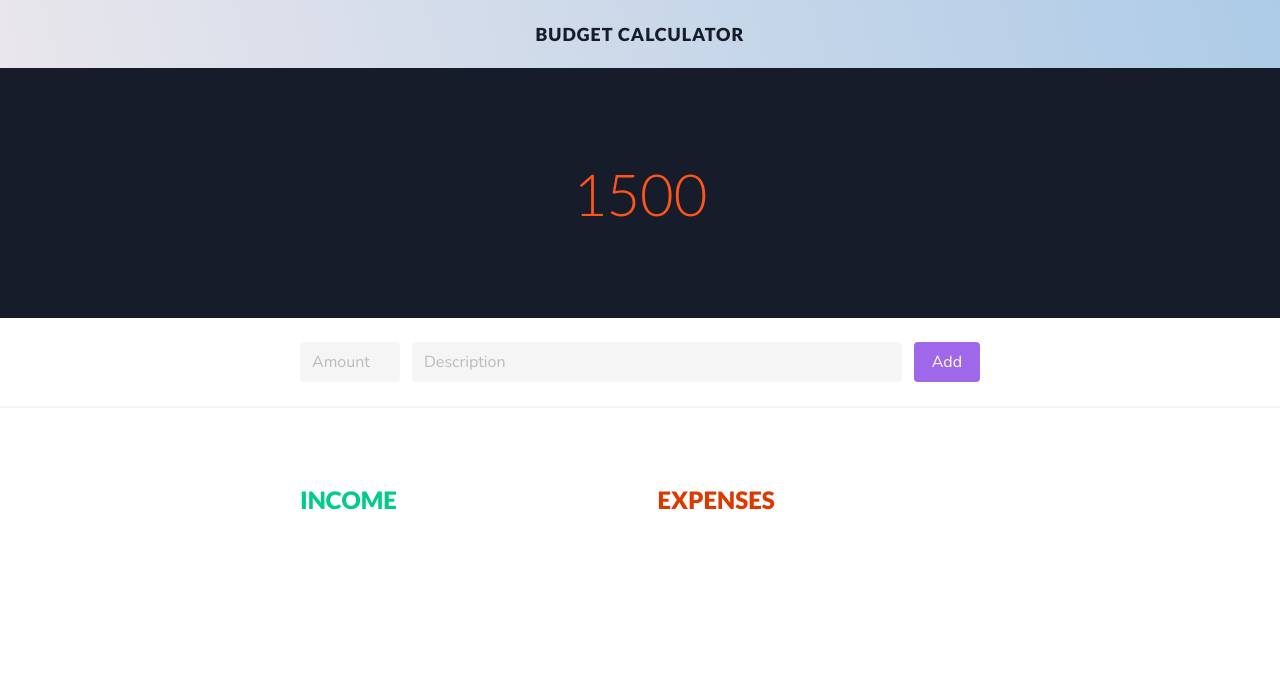
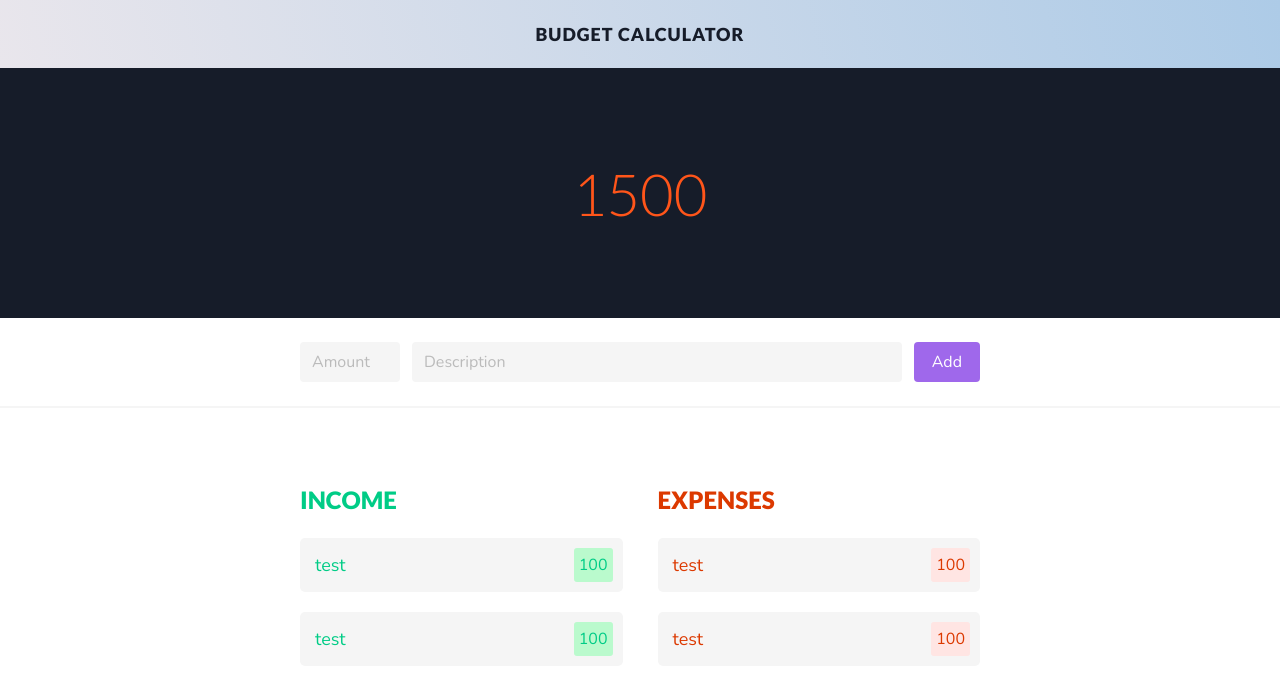
Before and after one commit to dilloncoffman/NgBudget, an Angular app: page / in a window 1280 px wide. Shown: the top 694 px of the page. Built offline with nearby package versions, Linux system fonts and the light colour scheme.

Commit message:
Finished UI styles and markup

```diff
--- a/src/app/app.module.ts
+++ b/src/app/app.module.ts
@@ -6,13 +6,15 @@ import { AppComponent } from './app.component';
 import { MainPageComponent } from './main-page/main-page.component';
 import { AddItemFormComponent } from './add-item-form/add-item-form.component';
 import { BudgetItemListComponent } from './budget-item-list/budget-item-list.component';
+import { BudgetItemCardComponent } from './budget-item-list/budget-item-card/budget-item-card.component';
 
 @NgModule({
   declarations: [
     AppComponent,
     MainPageComponent,
     AddItemFormComponent,
-    BudgetItemListComponent
+    BudgetItemListComponent,
+    BudgetItemCardComponent
   ],
   imports: [
     BrowserModule,
--- /dev/null
+++ b/src/app/budget-item-list/budget-item-card/budget-item-card.component.html
@@ -0,0 +1,14 @@
+<div class="root">
+  <div class="budget-item" [ngClass]="{ 'income': isIncome, 'expense': !isIncome }">
+    <div class="description">
+      <p>test</p>
+    </div>
+    <div class="amount">
+      <p>100</p>
+    </div>
+  </div>
+
+  <div class="x-icon-button">
+
+  </div>
+</div>
--- /dev/null
+++ b/src/app/budget-item-list/budget-item-card/budget-item-card.component.scss
@@ -0,0 +1,85 @@
+@import '../../../main-styles.scss';
+
+.root {
+  display: flex;
+  width: 100%;
+  position: relative;
+
+  &:hover {
+    .x-icon-button {
+      opacity: 1;
+      transform: scale(1);
+    }
+  }
+
+  .x-icon-button {
+    position: absolute;
+    height: 34px;
+    width: 34px;
+    background-color: $dark;
+    background-image: url('../../../assets/delete_icon.svg');
+    background-repeat: no-repeat;
+    background-position: center;
+    border-radius: 50%;
+    right: -17px; // this has to be half of the width
+    top: -17px; // this has to be half of the height
+
+    transition: opacity 0.2s ease-out, transform 0.2s ease-out;
+
+    transform: scale(0);
+    opacity: 0;
+
+    &:hover {
+      transform: scale(1.2);
+      cursor: pointer;
+    }
+  }
+}
+
+.budget-item {
+  display: flex;
+  width: 100%;
+  background-color: $light-gray;
+  padding: 10px;
+  border-radius: 5px;
+  cursor: pointer;
+
+  transition: background-color 0.2s ease-out;
+  &:hover {
+    background-color: darken($light-gray, 2%);
+  }
+
+  .description {
+    display: flex;
+    flex-grow: 1;
+    font-size: 18px;
+    margin-left: 5px;
+
+    align-items: center;
+  }
+
+  .amount {
+    padding: 5px;
+    border-radius: 3px;
+  }
+}
+
+.expense {
+  p {
+    color: $red;
+  }
+
+  .amount {
+    background-color: $light-red;
+  }
+}
+
+.income {
+  p {
+    color: $green;
+  }
+
+  .amount {
+    background-color: $light-green;
+  }
+}
--- /dev/null
+++ b/src/app/budget-item-list/budget-item-card/budget-item-card.component.ts
@@ -0,0 +1,16 @@
+import { Component, OnInit, Input } from '@angular/core';
+
+@Component({
+  selector: 'app-budget-item-card',
+  templateUrl: './budget-item-card.component.html',
+  styleUrls: ['./budget-item-card.component.scss']
+})
+export class BudgetItemCardComponent implements OnInit {
+  @Input() isIncome: boolean = true;
+
+  constructor() { }
+
+  ngOnInit(): void {
+  }
+
+}
--- a/src/app/budget-item-list/budget-item-list.component.html
+++ b/src/app/budget-item-list/budget-item-list.component.html
@@ -1,10 +1,23 @@
 <section class="budget-items-section">
   <div class="budget-items-container">
+
     <div class="income-column">
       <h1>Income</h1>
+
+      <div class="budget-items">
+        <app-budget-item-card [isIncome]="true" style="margin-bottom: 20px;"></app-budget-item-card>
+        <app-budget-item-card [isIncome]="true" style="margin-bottom: 20px;"></app-budget-item-card>
+      </div>
     </div>
+
     <div class="expenses-column">
       <h1>Expenses</h1>
+
+      <div class="budget-items">
+        <app-budget-item-card [isIncome]="false" style="margin-bottom: 20px;"></app-budget-item-card>
+        <app-budget-item-card [isIncome]="false" style="margin-bottom: 20px;"></app-budget-item-card>
+      </div>
     </div>
+
   </div>
 </section>
--- a/src/app/budget-item-list/budget-item-list.component.scss
+++ b/src/app/budget-item-list/budget-item-list.component.scss
@@ -24,6 +24,12 @@
         font-weight: 900;
         text-transform: uppercase;
       }
+
+      .budget-items {
+        display: flex;
+        flex-direction: column;
+        margin-top: 20px;
+      }
     }
 
     .income-column {
--- a/src/app/main-page/main-page.component.scss
+++ b/src/app/main-page/main-page.component.scss
@@ -35,7 +35,7 @@
       color: lighten($color: $green, $amount: 12%);
     }
     &.red {
-      color: lighten($color: $red, $amount: 12%);;
+      color: lighten($color: $red, $amount: 12%);
     }
   }
 }
```
Also changed, not shown: src/assets/delete_icon.svg (added), 1 other file (tests, documents, lock files or other folders).
